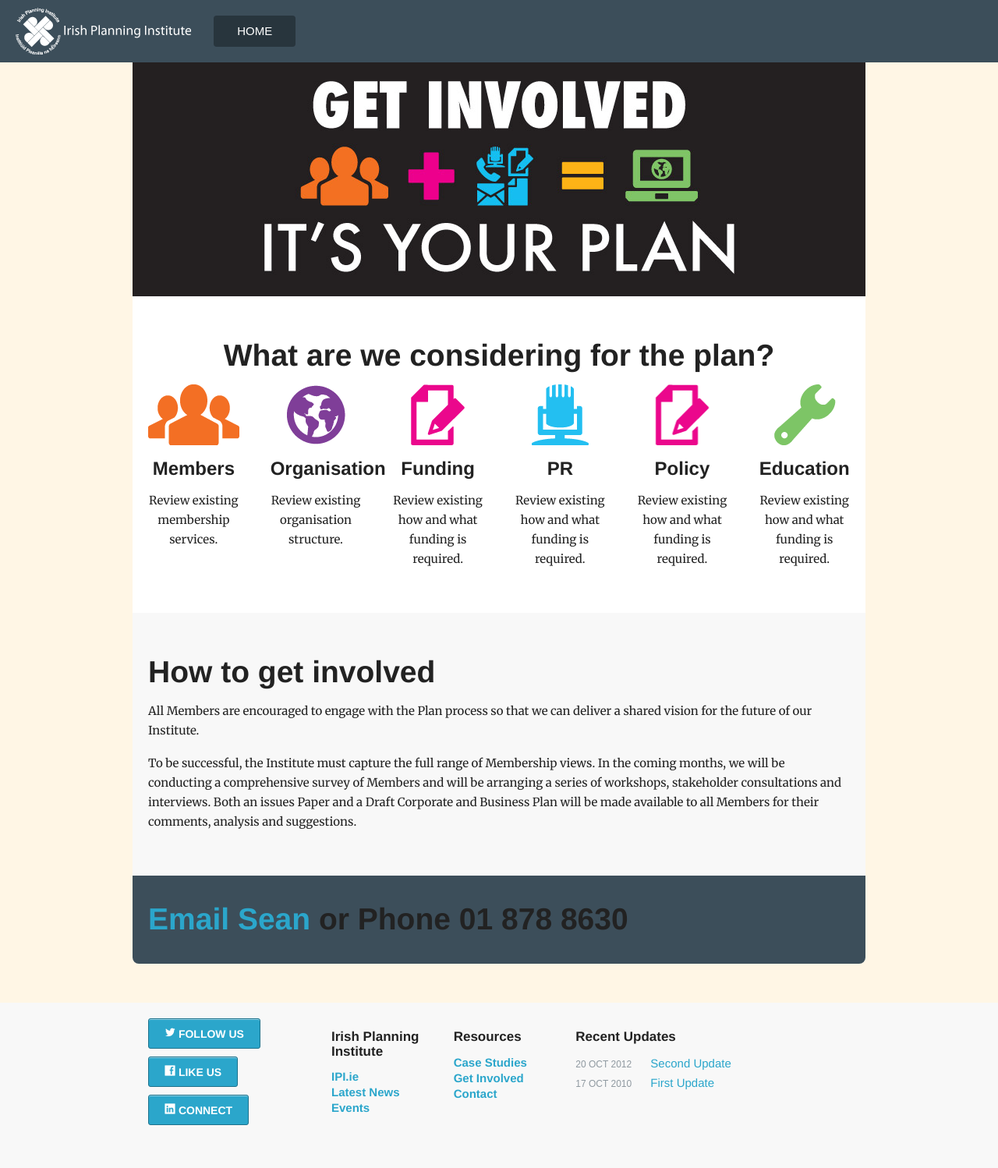
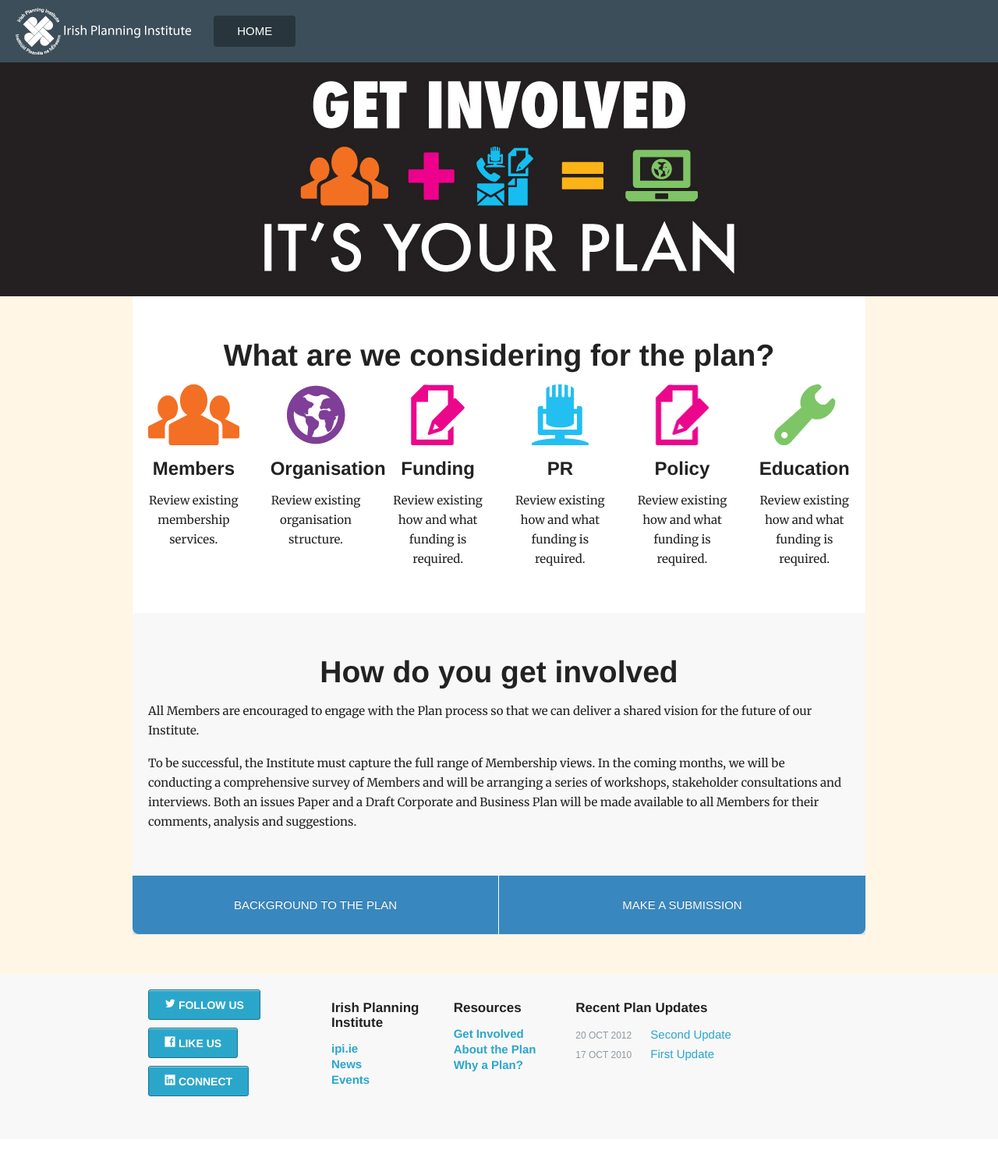
Before and after one commit to rustyb/ipi-corp-plan, a Jekyll site: the page built from index.html, in a window 1280 px wide. Shown: the whole page at 78% size. Built offline with Jekyll 4.4.1, drawn with Linux system fonts in a browser that asks for light colours; after the commit the page ends 1461 px from its top, so only the background shows below that.

Commit message:
updated header

```diff
--- a/_includes/footer.html
+++ b/_includes/footer.html
@@ -13,24 +13,24 @@
 	<div class="two columns">
 		<h5>Irish Planning Institute</h5>
 		<div class="links">
-			<a href="#">IPI.ie</a>
-			<a href="#">Latest News</a>
-			<a href="#">Events</a>
+			<a href="http://www.ipi.ie">ipi.ie</a>
+			<a href="http://www.irishplanninginstitute.ie/ipi/news/C39/">News</a>
+			<a href="http://www.irishplanninginstitute.ie/ipi/events/">Events</a>
 		</div>
 	</div>
 	<div class="two columns">
 		<h5>Resources</h5>
 		<div class="links">
-			<a href="#">Case Studies</a>
 			<a href="#">Get Involved</a>
-			<a href="#">Contact</a>
+			<a href="#">About the Plan</a>
+			<a href="#">Why a Plan?</a>
 		</div>
 	</div>
 	<div class="five columns blog_posts">
-		<h5>Recent Updates</h5>
+		<h5>Recent Plan Updates</h5>
 		<div class="links">
 			{% assign posts_group_list = site.posts %}
-			  {% assign group = 'blog' %}
+			{% assign group = 'blog' %}
 			{% include posts_group_list %}
 		</div>
 
--- a/_layouts/home.html
+++ b/_layouts/home.html
@@ -43,11 +43,11 @@
 
 
 <div id="wrapper">
-
+<div class="backgroundimage"></div>
 
 		<div class="row">
 			<div class="twelve columns white round-corners">
-				<div class="backgroundimage"></div>
+
 				{{ content }}
 			</div>
 		</div>
--- a/foundation/custom.css
+++ b/foundation/custom.css
@@ -193,9 +193,8 @@ background-size: cover;
 }
 .backgroundimage {
 height: 300px;
-background: url(../img/irl-terrain-1.jpg) 0 0 no-repeat;
-margin: 0px -20px 0px -20px;
-background-size: cover;
+background: url(../img/irl-terrain-1.jpg) center bottom no-repeat;
+
 -webkit-animation: fadeIn 500ms ease 2000ms backwards;
 -moz-animation: fadeIn 500ms ease 2000ms backwards;
 -o-animation: fadeIn 500ms ease 2000ms backwards;
--- a/index.html
+++ b/index.html
@@ -44,7 +44,7 @@ title: Home
 
 		<div class="row fill" style="padding:40px 0;">
 			<div class="twelve columns" >
-				<h2 id="this_is_a_h1">How to get involved</h2>
+				<h2 id="this_is_a_h1" style="text-align:center">How do you get involved</h2>
 				<p>
 					All Members are encouraged to engage with the Plan process so that we can deliver a shared vision
 					for the future of our Institute.</p>
@@ -57,8 +57,9 @@ title: Home
 
 			</div>
 		</div>
-		<div class="credits round-corners">
-		<h2><a href="mailto:corporateplan@ipi.ie">Email Sean</a> or Phone 01 878 8630</h2>
+		<div class="row pager-box">
+			<a class="six columns" href="{{ site.baseurl }}{{page.previous.url}}" title="Background to the Plan">Background to the Plan</a>
+			<a class="six columns" href="{{ site.baseurl }}{{page.previous.url}}" title="Make a Submission">Make a Submission</a>
 		</div>
 
 	</div>
```
Also changed, not shown: img/irl-terrain-1.jpg.
